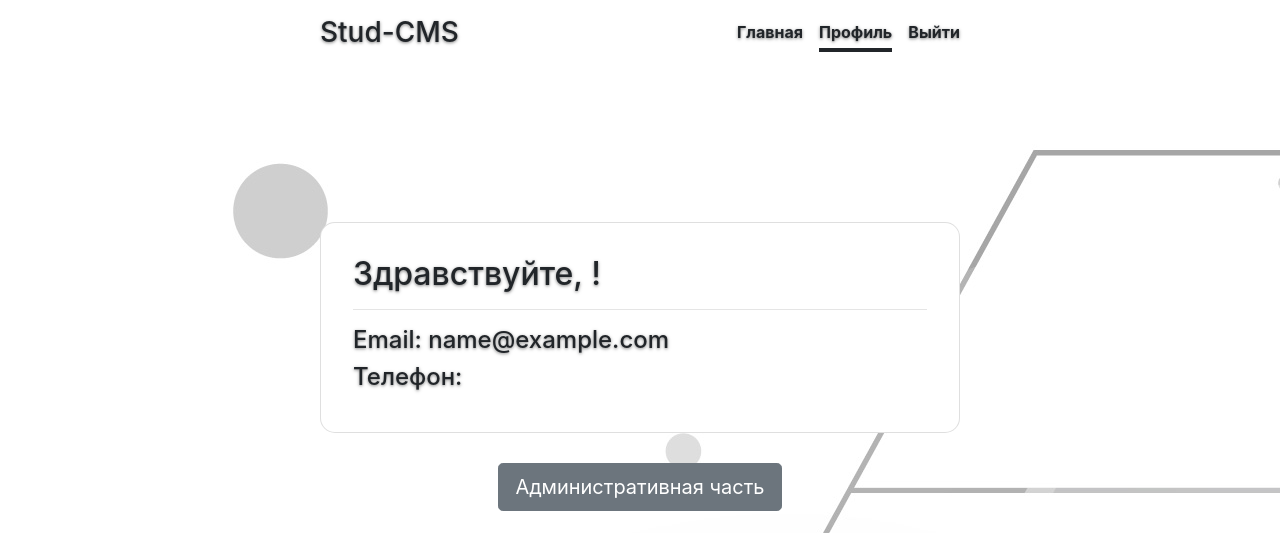
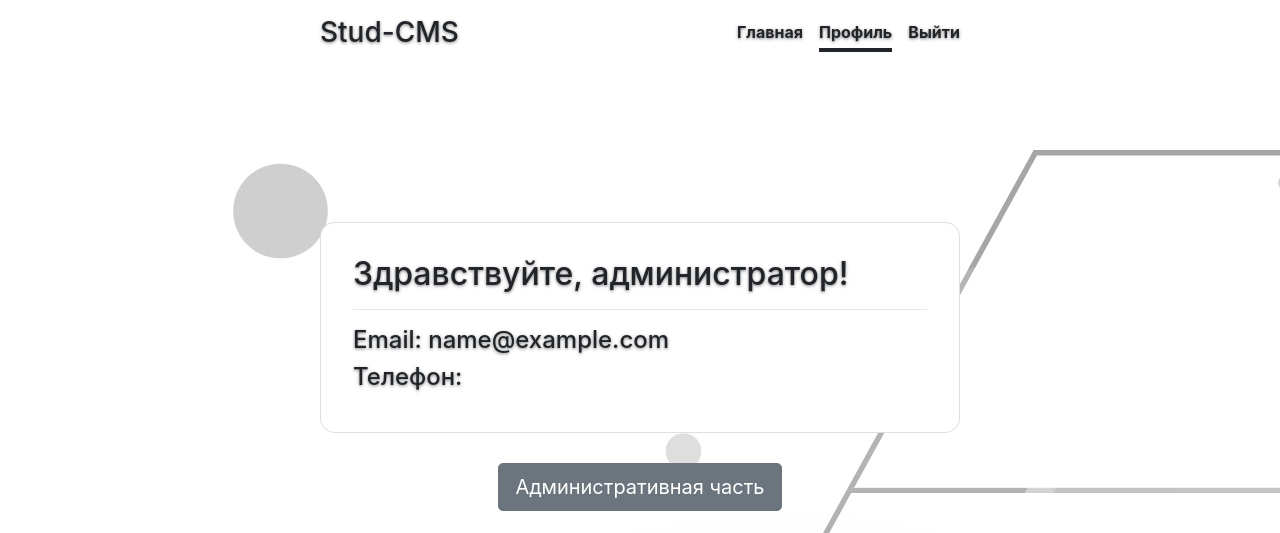
Before and after one commit to ext33/students-CMS, a Django app: page /profile/ in a window 1280 px wide. Shown: the top 533 px of the page. Run offline with Django 3.2, Linux system fonts and the light colour scheme; the visitor is signed in with stand-in values (Sample User, id 1); parts of the project's set-up code (start-up, migrations or seed data) failed here and were passed over; some libraries are stand-ins or nearby versions.

Commit message:
upd profile

```diff
--- a/CMS/templates/profile.html
+++ b/CMS/templates/profile.html
@@ -28,7 +28,11 @@
     </header>
 <div class="main">
     <div class="head cont">
+    {% if user.is_superuser %}
+        <h2>Здравствуйте, администратор!</h2>
+    {% else %}
         <h2>Здравствуйте, {{ user.FIO }}!</h2>
+    {% endif %}
         <hr>
         <h4>Email: {{ user.email }}</h4>
         <h4>Телефон: {{ user.telephone }}</h4>
```
